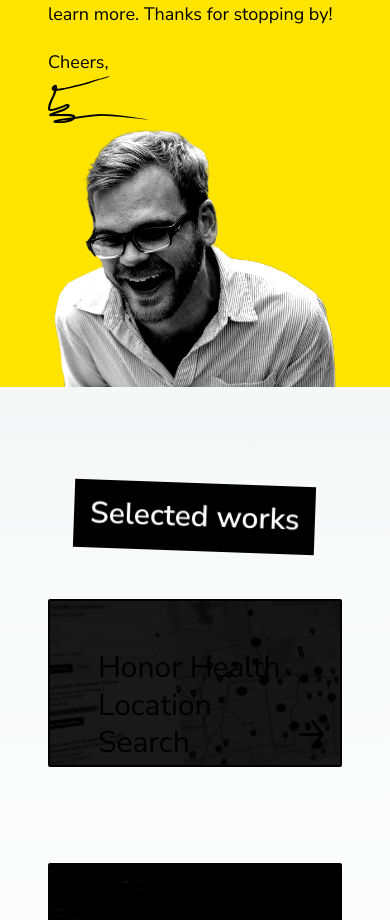
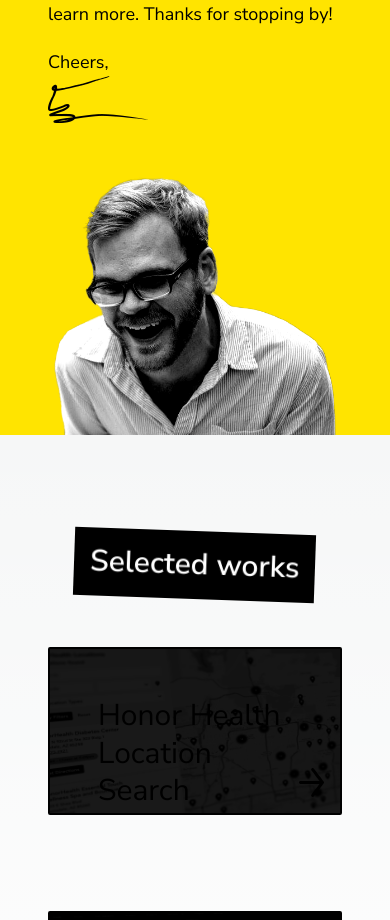
Before and after one commit to eric-schmidt/portfolio, a Next.js app: page / in a window 390 px wide. Shown: the part 2440-3360 px from the top of the page. Built offline with nearby package versions, Linux system fonts and the light colour scheme.

Commit message:
Fixes top spacing for headshot on mobile.

```diff
--- a/src/app/page.tsx
+++ b/src/app/page.tsx
@@ -83,7 +83,7 @@ const Home = () => {
           {/* TODO: Thought bubble or something to fill the space above my head?!?!?! */}
           <Image
             alt="Black and white headshot of Eric Schmidt."
-            className="xl:basis-2/5 h-fit self-center xl:self-end"
+            className="xl:basis-2/5 h-fit self-center xl:self-end mt-12"
             src="/images/bw-profile-bg-removed.png"
             width={526}
             height={473}
```
